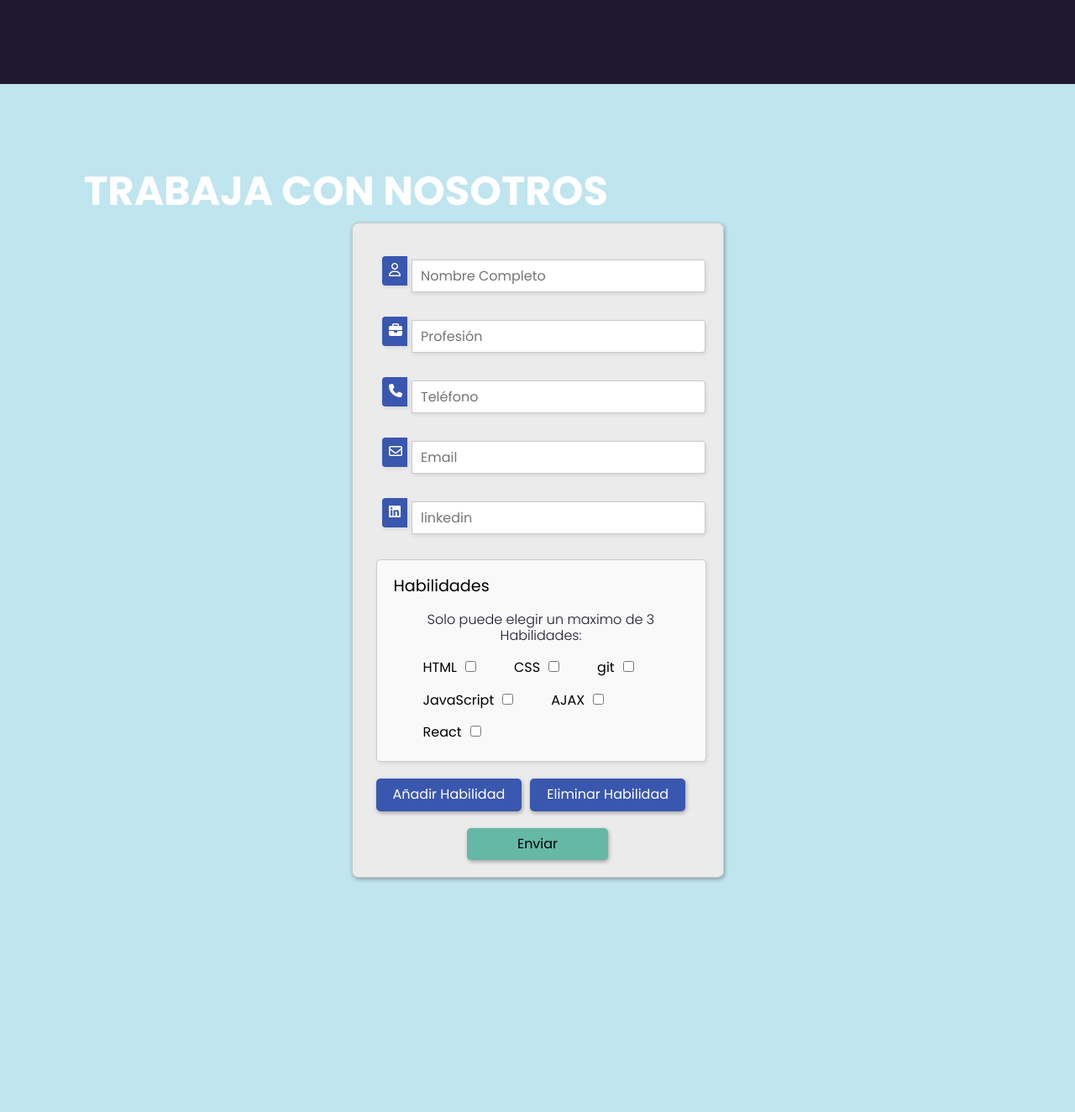
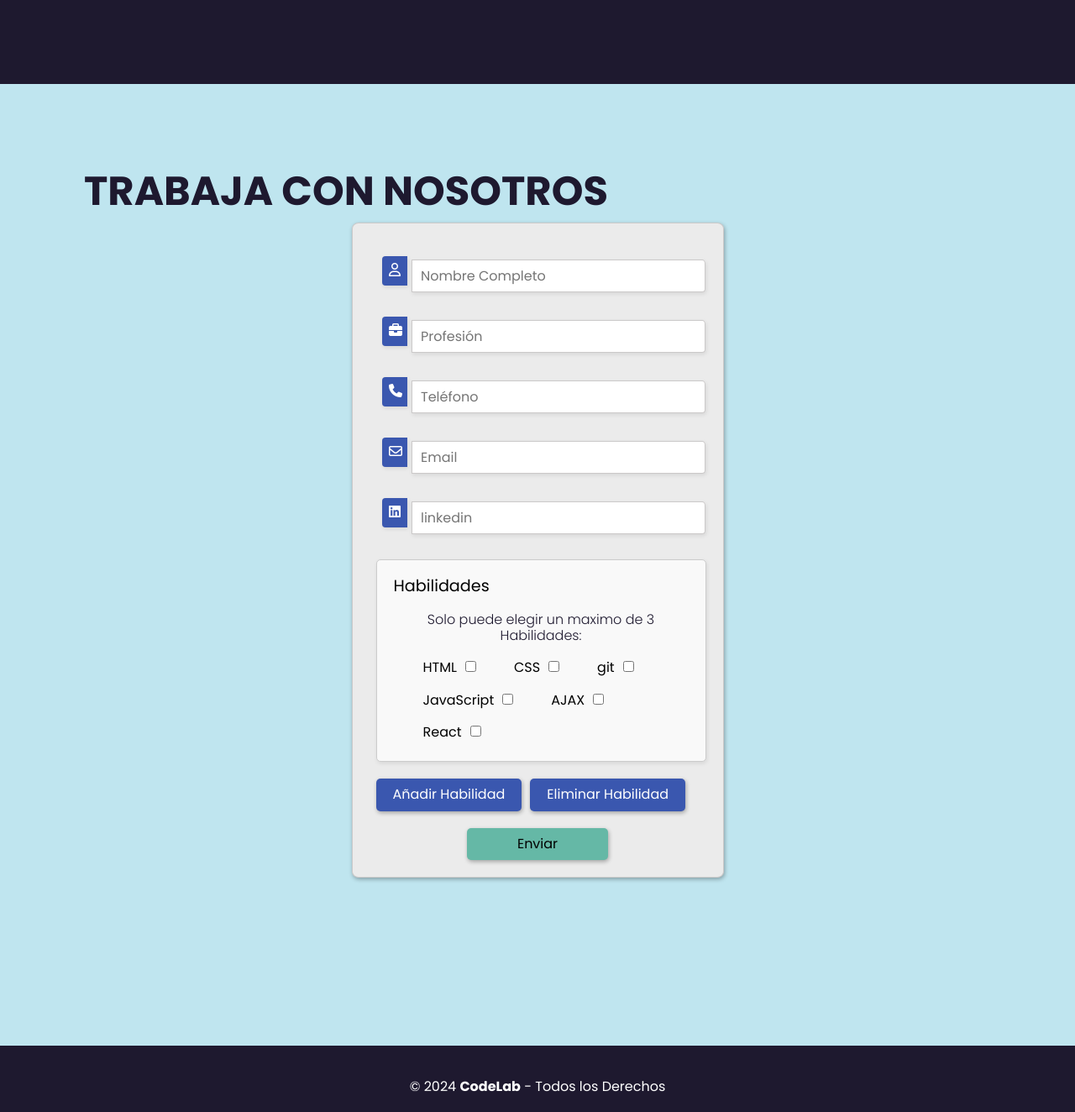
Before and after one commit to cortine01/CodeLab, a PHP site: page / in a window 1280 px wide. Shown: the part 3365-4689 px from the top of the page at 84% size. Before the commit the page ends 4414 px from the top, so only its background shows below. Run offline with PHP 8.4, Linux system fonts and the light colour scheme; some libraries are stand-ins or nearby versions.

Commit message:
Agregue los nombres del header hice el footer puse mas comprobaciones para el formulario

```diff
--- a/function.js
+++ b/function.js
@@ -8,7 +8,7 @@ let fondo = document.getElementById('fondo');
 
 window.addEventListener('scroll', () => {
     let value = window.scrollY;
-    if (value > 633) {
+    if (value > 600) {
         return;
     }
 
@@ -59,35 +59,47 @@ const form = document.getElementById("form");
 form.addEventListener("submit", e => {
     e.preventDefault();
     let regexEmail = /^\w+([\.-]?\w+)*@\w+([\.-]?\w+)*(\.\w{2,3})+$/;
-    //Validar Nombre
+    let num = /^\d+$/;
+    // Validar Nombre
     if (nombre.value.length < 6) {
-        warningNombre.innerHTML = "el Nombre es muy corto";
+        warningNombre.innerHTML = "El Nombre es muy corto";
+        boolNombre = false;
+    } else if (num.test(nombre.value)) {
+        warningNombre.innerHTML = "El Nombre solo puede contener numeros";
         boolNombre = false;
     } else {
         warningNombre.innerHTML = "";
         boolNombre = true;
     }
 
-    //Validar Profesión
+    // Validar Profesión
     if (profesion.value.length < 6) {
-        warningProfesion.innerHTML = "La profesión es muy corto";
+        warningProfesion.innerHTML = "La profesión es muy corta";
+        boolProfesion = false;
+    } else if (num.test(profesion.value)) {
+        warningProfesion.innerHTML = "La Profesión solo puede contener numeros";
         boolProfesion = false;
     } else {
         warningProfesion.innerHTML = "";
         boolProfesion = true;
     }
 
+
     //Validar Telefono
     if (telefono.value.length < 10) {
-        warningTelefono.innerHTML = "el telefono es muy corto";
+        warningTelefono.innerHTML = "El teléfono es muy corto";
         boolTelefono = false;
     } else if (telefono.value.length > 10) {
-        warningTelefono.innerHTML = "el telefono es muy largo";
+        warningTelefono.innerHTML = "El teléfono es muy largo";
+        boolTelefono = false;
+    } else if (!/^\d{10}$/.test(telefono.value)) {
+        warningTelefono.innerHTML = "El teléfono debe contener solo números";
         boolTelefono = false;
     } else {
         warningTelefono.innerHTML = "";
         boolTelefono = true;
     }
+
 
     //Validar Email
     if (!regexEmail.test(email.value)) {
--- a/index.html
+++ b/index.html
@@ -13,7 +13,10 @@
 
 <body>
     <header>
-        <h2 class="logo">CodeLab</h2>
+        <h2 class="logo">
+            <span class="nombreSitio">CodeLab</span>
+            <span class="creadores">Bryan Cortine / Anny Jaimes</span>
+        </h2>
         <nav class="navigation">
             <a href="#parallax" class="active">Inicio</a>
             <a href="#vision">Nosotros</a>
@@ -151,6 +154,13 @@
             </div>
 
         </section>
+
+    </section>
+
+    <footer class="pie_pagina">
+        <p>&copy; 2024 <b>CodeLab</b> - Todos los Derechos</p>
+    </footer>
+
     <script src="function.js"></script>
 </body>
 
--- a/style.css
+++ b/style.css
@@ -6,8 +6,6 @@
   box-sizing: border-box;
   font-family: 'Poppins', sans-serif;
 }
-
-
 
 body {
   background: #1e192f;
@@ -31,7 +29,25 @@ header {
   font-size: 2em;
   color: #f1f7db;
   pointer-events: none;
-  margin-right: 270px;
+  margin-right: 190px;
+
+}
+
+.logo .nombreSitio {
+  display: block;
+  font-weight: 700;
+  font-size: 1.2em;
+}
+
+.logo .creadores {
+  display: block;
+  font-weight: 300;
+  font-size: 0.4em;
+  color: #fff;
+}
+
+.navigation {
+  justify-self: center;
 }
 
 .navigation a {
@@ -81,7 +97,7 @@ header {
 
 .sec h2 {
   font-size: 3em;
-  color: #fff;
+  color: #1e192f;
   margin-bottom: 10px;
 }
 
@@ -489,3 +505,16 @@ p.warning {
   display: flex;
   justify-content: space-between;
 }
+
+.pie_pagina {
+  background-color: #1e192f;
+  text-align: center;
+  width: 100%;
+  color: #fff;
+  padding: 20px;
+  margin-top: 20px;
+}
+
+.pie_pagina p {
+  margin: 0;
+}
```
Lines whose indentation alone changed are shown as unchanged.
